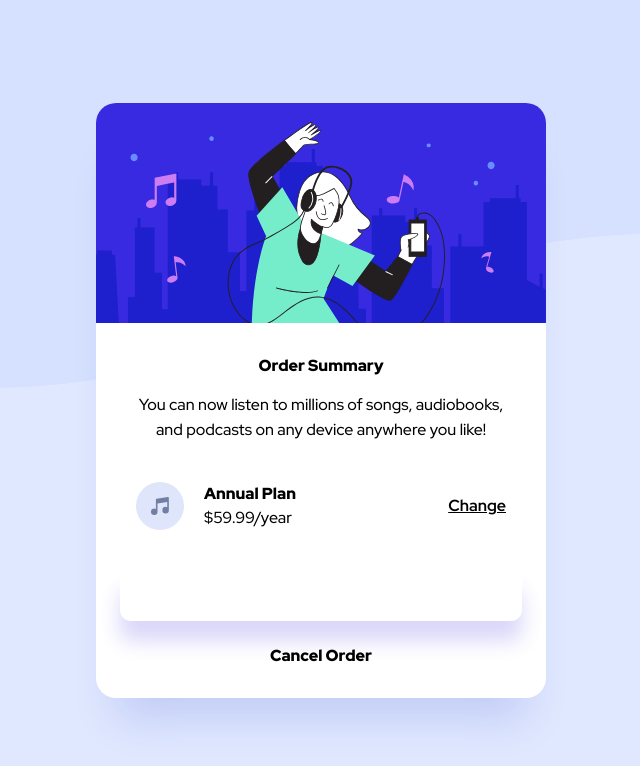
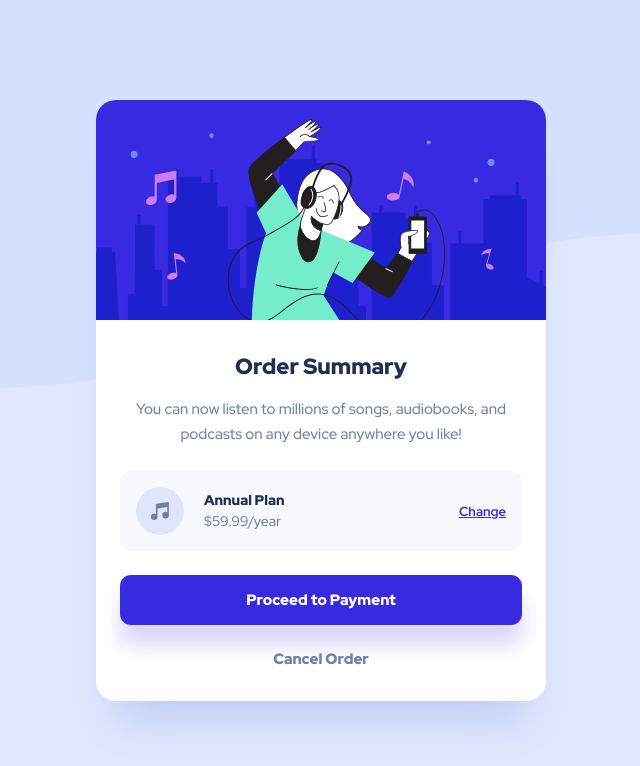
Before and after one commit to Levan-Demetrashvili/order-summary-card, a plain HTML site: page index.html in a window 1280 px wide. Shown: the whole page, without its empty margins (319-959 px from the left). Drawn offline with Linux system fonts and the light colour scheme; the site is published under a folder, as on GitHub Pages, so addresses that start at the root find nothing.

Commit message:
Add styles.css

```diff
--- a/styles/styles.css
+++ b/styles/styles.css
@@ -1,5 +1,5 @@
 @import url('https://fonts.googleapis.com/css2?family=Red+Hat+Display:wght@500;700;900&display=swap');
-@import url('/styles/variables.css');
+@import url('variables.css');
 
 /*! global styles */
 * {
```
